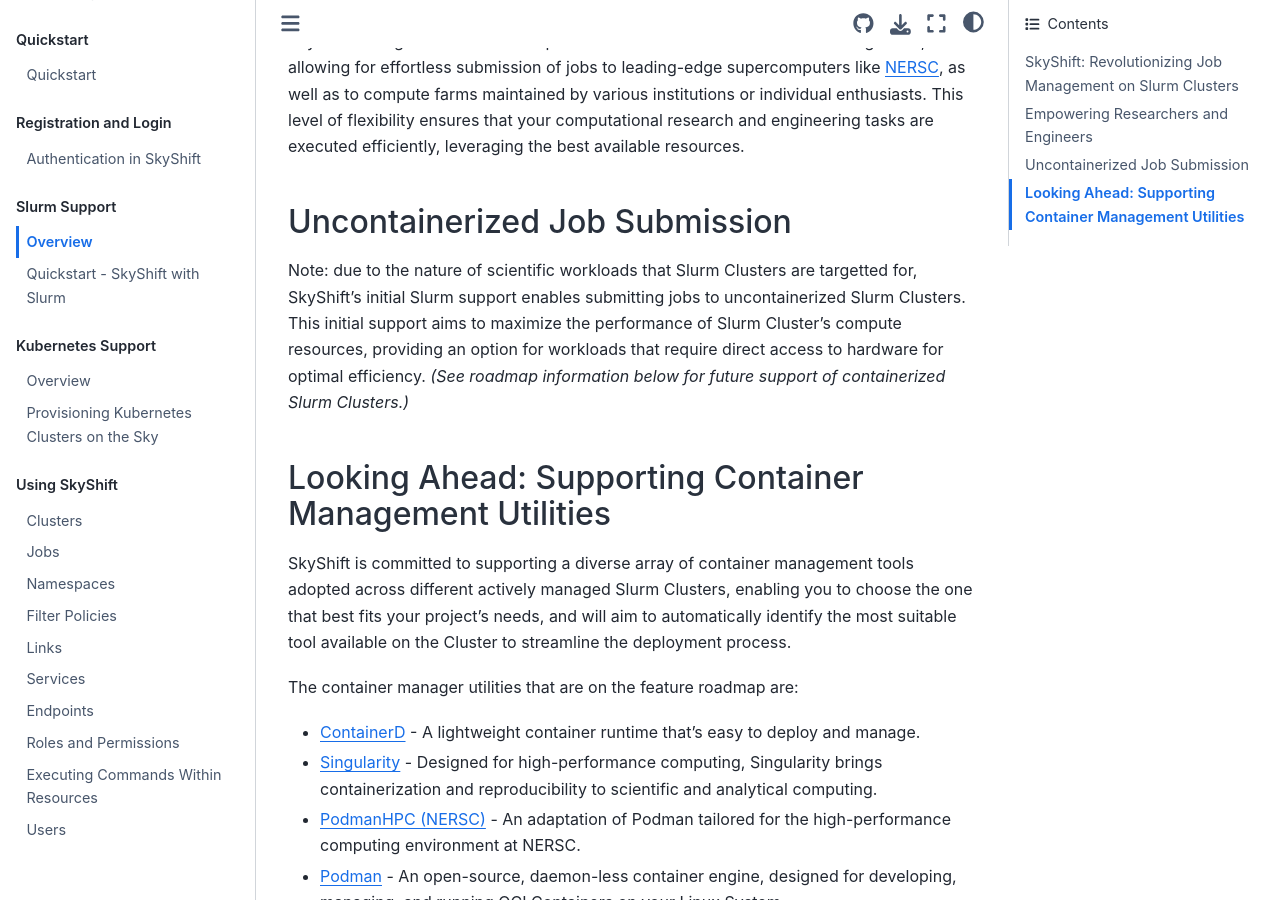
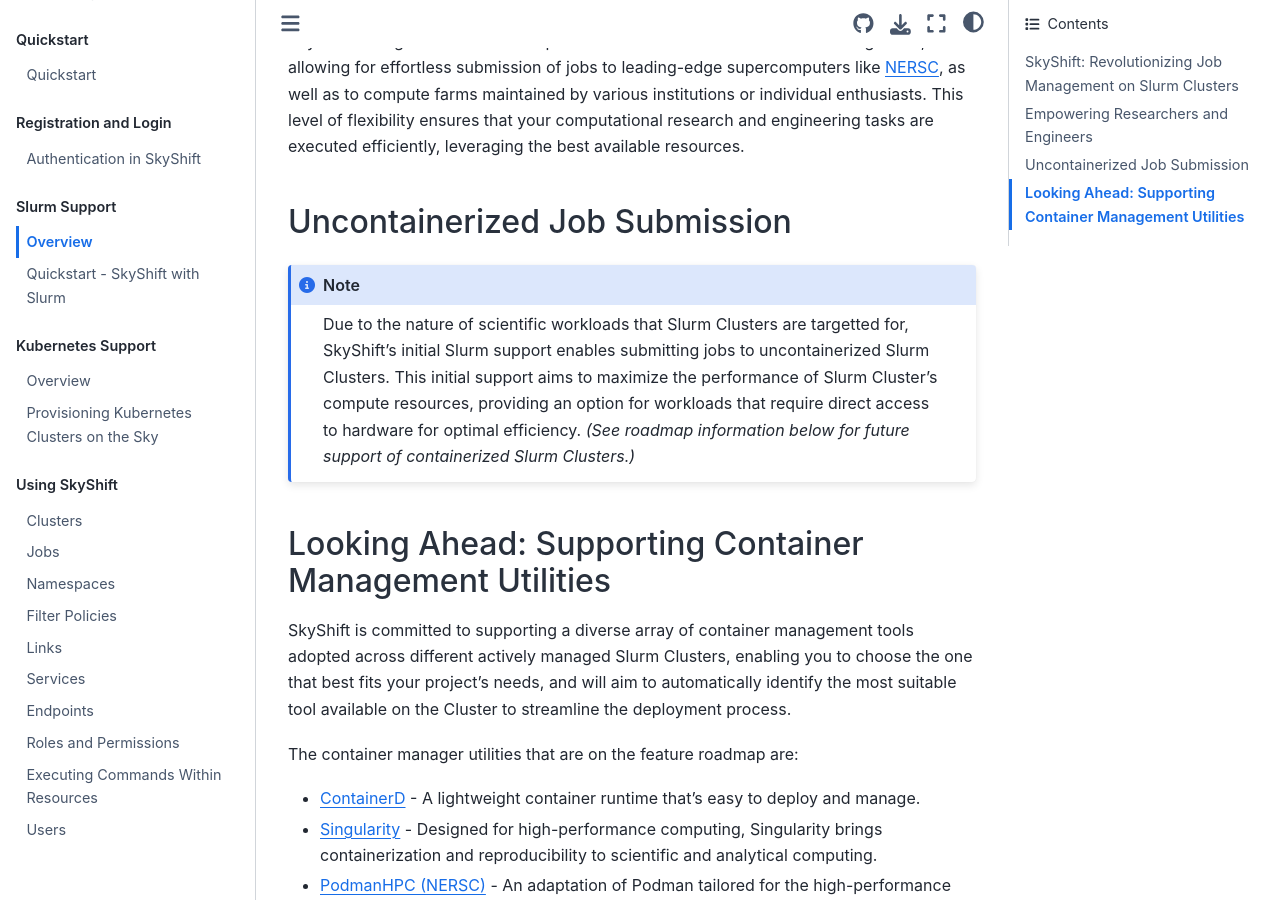
Before and after one commit to sky-shift/skyshift, a Sphinx documentation site: the page built from docs/source/slurm_support/overview.rst, in a window 1280 px wide and 900 px high, scrolled down 507 px. Built offline with Sphinx 7.4.7 and the Sphinx Book theme 1.1.4, drawn with Linux system fonts in a browser that asks for light colours; pages that are not in the unit, such as notebooks, are missing from menus.

```diff
--- a/docs/source/slurm_support/overview.rst
+++ b/docs/source/slurm_support/overview.rst
@@ -24,11 +24,9 @@ efficiently, leveraging the best available resources.
 Uncontainerized Job Submission
 ---------------------------------------------
 
-Note: due to the nature of scientific workloads that Slurm Clusters are targetted for, SkyShift's initial Slurm
-support enables submitting jobs to uncontainerized Slurm Clusters. This initial support aims to maximize the
-performance of Slurm Cluster's compute resources, providing an option for workloads that require direct access
-to hardware for optimal efficiency. *(See roadmap information below for future support of containerized
-Slurm Clusters.)*
+.. note::
+
+    Due to the nature of scientific workloads that Slurm Clusters are targetted for, SkyShift's initial Slurm support enables submitting jobs to uncontainerized Slurm Clusters. This initial support aims to maximize the performance of Slurm Cluster's compute resources, providing an option for workloads that require direct access to hardware for optimal efficiency. *(See roadmap information below for future support of containerized Slurm Clusters.)*
 
 Looking Ahead: Supporting Container Management Utilities
 ----------------------------------------
```
